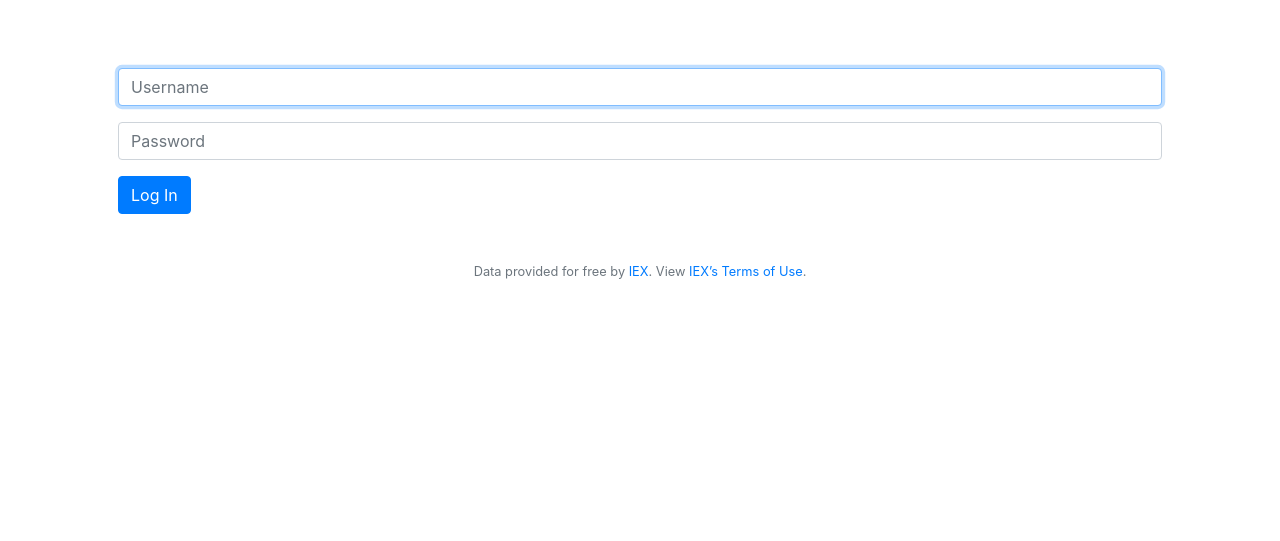
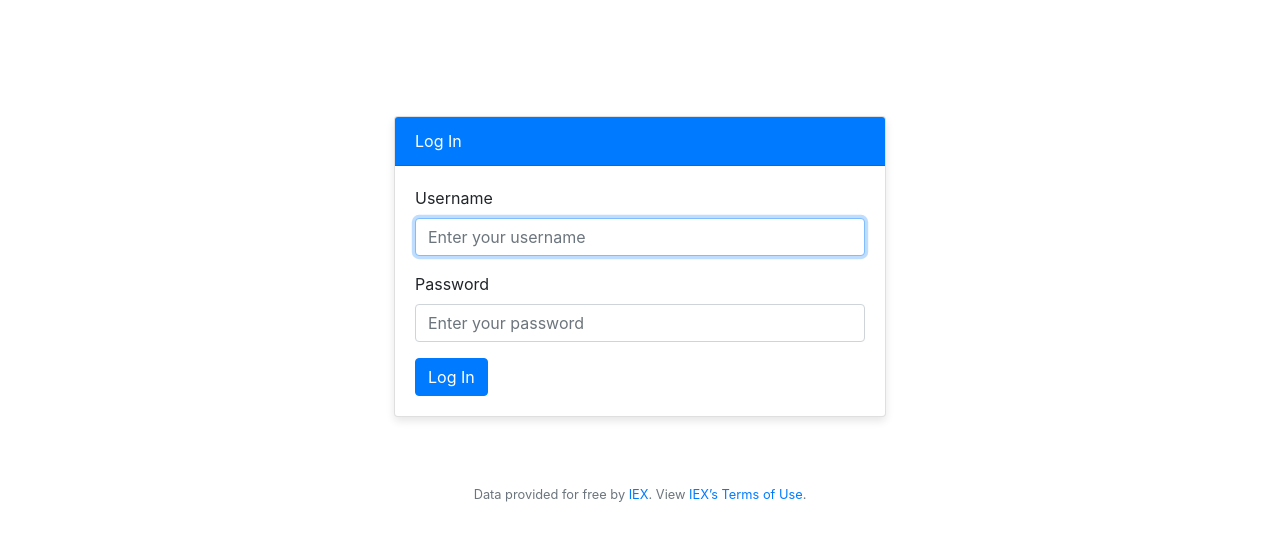
Before and after one commit to ilogic-cee/CS50-Harvard-University-s, a Flask app: page /login in a window 1280 px wide. Shown: the part 76-617 px from the top of the page. Run offline with Flask 3, Linux system fonts and the light colour scheme; some libraries are stand-ins or nearby versions.

Commit message:
Wed, Dec 20, 2023, 10:32 PM +02:00

```diff
--- a/finance/templates/login.html
+++ b/finance/templates/login.html
@@ -5,13 +5,28 @@
 {% endblock %}
 
 {% block main %}
+    <div class="container mt-5">
+        <div class="row justify-content-center">
+            <div class="col-md-6">
+                <div class="card">
+                    <div class="card-header bg-primary text-white">
+                        Log In
+                    </div>
+                    <div class="card-body">
                         <form action="/login" method="post">
                             <div class="form-group">
-            <input autocomplete="off" autofocus class="form-control" name="username" placeholder="Username" type="text">
+                                <label for="username">Username</label>
+                                <input autocomplete="off" autofocus class="form-control" id="username" name="username" placeholder="Enter your username" type="text" required>
                             </div>
                             <div class="form-group">
-            <input class="form-control" name="password" placeholder="Password" type="password">
+                                <label for="password">Password</label>
+                                <input class="form-control" id="password" name="password" placeholder="Enter your password" type="password" required>
                             </div>
                             <button class="btn btn-primary" type="submit">Log In</button>
                         </form>
+                    </div>
+                </div>
+            </div>
+        </div>
+    </div>
 {% endblock %}
```
Lines whose indentation alone changed are shown as unchanged.
